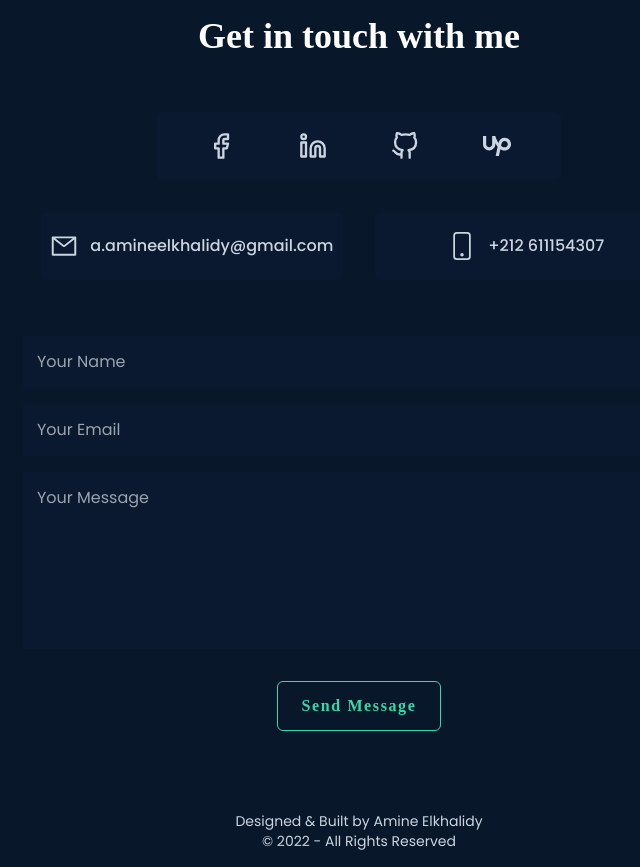
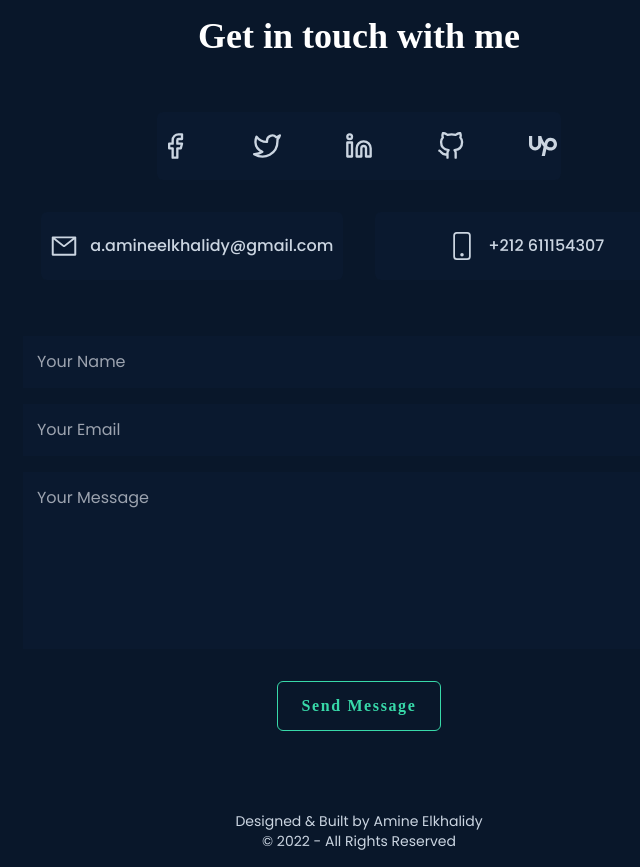
Before and after one commit to AmineElkhalidy/Portfolio, a React (Vite) app: page / in a window 1280 px wide. Shown: the part 4440-5307 px from the top of the page, without its empty margins (281-921 px from the left). Built offline with nearby package versions, Linux system fonts and the light colour scheme; a web font is replaced by a local one.

Commit message:
Adding changes to contact section...

```diff
--- a/src/sections/Contact.jsx
+++ b/src/sections/Contact.jsx
@@ -1,4 +1,4 @@
-import React, { useState } from "react";
+import React from "react";
 
 // FormSpree
 import { useForm, ValidationError } from "@formspree/react";
@@ -9,7 +9,7 @@ import { motion } from "framer-motion";
 // Icons
 import { AiOutlineMail } from "react-icons/ai";
 import { BsPhone } from "react-icons/bs";
-import { FiGithub, FiFacebook, FiLinkedin } from "react-icons/fi";
+import { FiGithub, FiFacebook, FiLinkedin, FiTwitter } from "react-icons/fi";
 import { SiUpwork } from "react-icons/si";
 
 const Contact = () => {
@@ -64,6 +64,14 @@ const Contact = () => {
               </a>
 
               <a
+                className="hover:text-secondary hover:scale-125"
+                href="https://twitter.com/ElkhalidyAmine"
+                target="_blank"
+              >
+                <FiTwitter size={28} />
+              </a>
+
+              <a
                 className="hover:text-secondary hover:scale-110"
                 href="https://www.linkedin.com/in/amine-elkhalidy-b28529233/"
                 target="_blank"
@@ -96,8 +104,9 @@ const Contact = () => {
             whileInView={{ opacity: [0, 1] }}
             className="h-[5rem] max-w-3xl mx-auto"
           >
-            <p className="text-2xl text-center font-semibold md:text-3xl lg:text-4xl">
-              Thank you for your message, I will be in touch as soon as possible
+            <p className="text-secondary text-2xl text-center font-semibold md:text-3xl lg:text-4xl">
+              Thank you for your message
+              <br />I will be in touch as soon as possible.
             </p>
           </motion.div>
         ) : (
```
